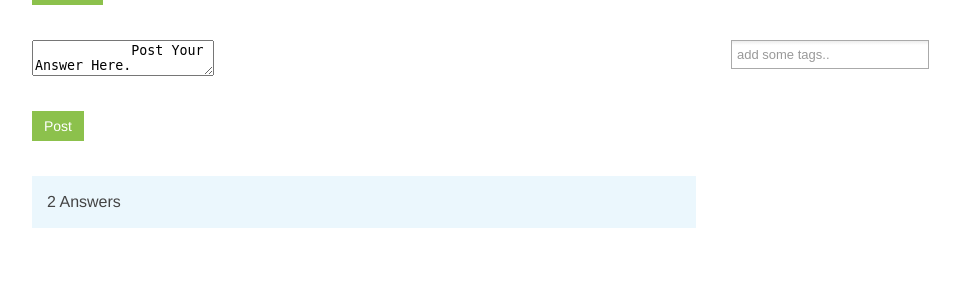
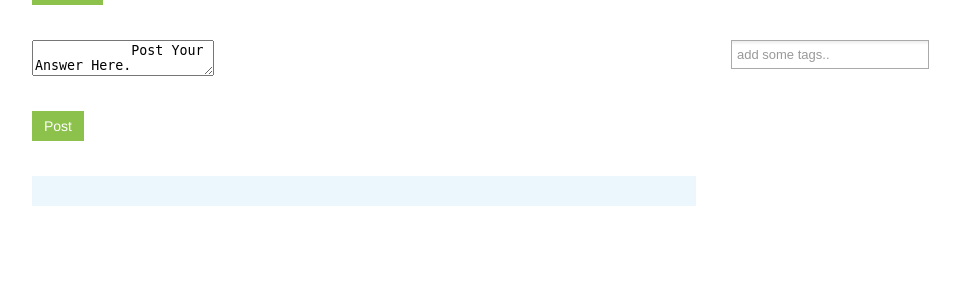
Before and after one commit to yashmehrotra/travel-graph, a Flask app: template travelgraph/templates/QnA.html in a window 1280 px wide. Shown: the part 166-466 px from the top of the page, without its empty margins (276-1236 px from the left). Run offline with Flask 2, Linux system fonts and the light colour scheme; the template is opened without the code that fills it, so the values that code supplies are empty; some libraries are stand-ins or nearby versions.

Commit message:
fixed answers-count

```diff
--- a/travelgraph/static/javascripts/ques_id.js
+++ b/travelgraph/static/javascripts/ques_id.js
@@ -58,4 +58,5 @@ function append_answers(result) {
 
     $('#answers-grid').append(answer_html_to_append);
   }
+    $('#answers-count-text').empty().append(result.answers.length + " Answers");
 }
--- a/travelgraph/templates/QnA.html
+++ b/travelgraph/templates/QnA.html
@@ -111,7 +111,9 @@
 	<div class="uk-width-1-5"></div>
 	<div class="uk-width-3-5">
 	  <div class="uk-panel uk-panel-box uk-panel-box-primary">
-	    <h4>2 Answers</h4>
+	    <h4 id="answers-count-text">
+	      <!-- NO. OF ANSWERS APPENDED HERE -->
+	    </h4>
 	  </div>
 	</div>
       </div>
```
